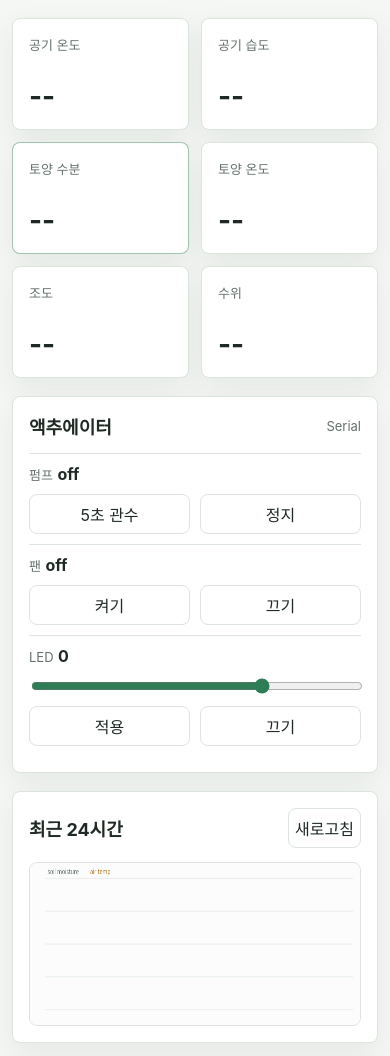
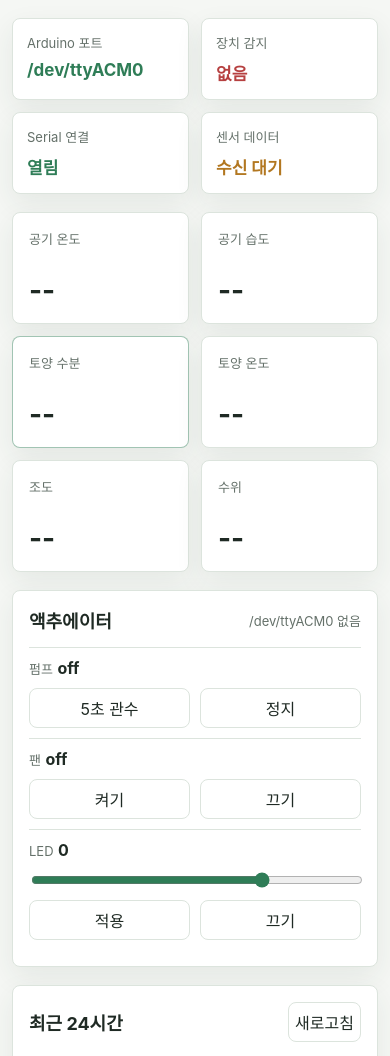
Before and after one commit to ssehai/Arduino-Pi-Smart-Farm, a FastAPI app: page / in a window 390 px wide. Shown: the part 144-1200 px from the top of the page. Run offline with FastAPI, Linux system fonts and the light colour scheme; data comes from the database, SQL or seed files in the repository; data that the repository does not hold is empty.

Commit message:
Require Arduino serial data for dashboard

```diff
--- a/raspberry_pi/app/config.py
+++ b/raspberry_pi/app/config.py
@@ -13,10 +13,9 @@ DATA_DIR = Path(os.getenv("SMARTFARM_DATA_DIR", BASE_DIR.parent / "data"))
 class Settings:
     app_name: str = "Cherry Tomato AI Smart Farm"
     db_path: Path = DATA_DIR / "smartfarm.sqlite3"
-    serial_port: str | None = os.getenv("SERIAL_PORT")
+    serial_port: str = os.getenv("SERIAL_PORT", "/dev/ttyACM0")
     serial_baudrate: int = int(os.getenv("SERIAL_BAUDRATE", "115200"))
     control_interval_seconds: int = int(os.getenv("CONTROL_INTERVAL_SECONDS", "30"))
-    simulator_interval_seconds: int = int(os.getenv("SIMULATOR_INTERVAL_SECONDS", "5"))
 
 
 settings = Settings()
--- a/raspberry_pi/app/control/engine.py
+++ b/raspberry_pi/app/control/engine.py
@@ -44,7 +44,7 @@ class ControlEngine:
         return (datetime.now(ts.tzinfo) - ts).total_seconds() / 3600
 
     async def run_once(self) -> list[dict[str, Any]]:
-        latest = self.db.latest_sensor_reading()
+        latest = self.db.latest_sensor_reading(source="arduino")
         if latest is None:
             return []
 
@@ -52,7 +52,7 @@ class ControlEngine:
         for alert in validate_sensor_reading(latest):
             self.db.insert_alert("warning", alert)
 
-        recent = self.db.sensor_history(hours=2, limit=80)
+        recent = self.db.sensor_history(hours=2, limit=80, source="arduino")
         anomaly = self.anomaly_detector.detect(recent)
         if anomaly.is_anomaly:
             self.db.insert_alert(anomaly.level, "; ".join(anomaly.reasons))
@@ -146,7 +146,7 @@ class ControlEngine:
         source: str,
         reason: str,
     ) -> dict[str, Any]:
-        latest = self.db.latest_sensor_reading()
+        latest = self.db.latest_sensor_reading(source="arduino")
         last_hours = self.last_watering_hours()
         decision = validate_command(
             latest=latest,
--- a/raspberry_pi/app/main.py
+++ b/raspberry_pi/app/main.py
@@ -2,8 +2,6 @@ from __future__ import annotations
 
 import asyncio
 import json
-import math
-import random
 from contextlib import asynccontextmanager
 from typing import Any, Optional
 
@@ -15,7 +13,7 @@ from pydantic import BaseModel, Field
 
 from .ai.disease_model import DiseaseModel
 from .config import BASE_DIR, settings
-from .control.engine import ControlEngine, NoopTransport
+from .control.engine import ControlEngine
 from .control.safety_rules import validate_sensor_reading
 from .database import Database, now_iso
 from .serial_comm.serial_client import SerialClient
@@ -59,13 +57,14 @@ db = Database()
 broker = EventBroker()
 disease_model = DiseaseModel()
 serial_client: SerialClient | None = None
-engine = ControlEngine(db, NoopTransport())
+engine: ControlEngine | None = None
 
 
 async def handle_sensor_message(message: dict[str, Any]) -> None:
     reading = dict(message)
     reading.pop("type", None)
     reading["timestamp"] = now_iso()
+    reading["source"] = "arduino"
     db.insert_sensor_reading(reading)
     for alert in validate_sensor_reading(reading):
         db.insert_alert("warning", alert)
@@ -75,37 +74,13 @@ async def handle_sensor_message(message: dict[str, Any]) -> None:
 async def handle_serial_message(message: dict[str, Any]) -> None:
     if message.get("type") == "safety_event":
         db.insert_alert(str(message.get("level") or "warning"), str(message.get("message") or "Arduino safety event"))
+    await broker.publish("status", build_status())
     await broker.publish("serial", message)
-
-
-async def simulator_loop() -> None:
-    tick = 0
-    while True:
-        tick += 1
-        soil = max(18, min(78, 48 - tick * 0.08 + random.uniform(-1.2, 1.2)))
-        if tick % 180 == 0:
-            soil += 18
-        reading = {
-            "type": "sensor_reading",
-            "timestamp": now_iso(),
-            "air_temp": round(24 + 5 * math.sin(tick / 40) + random.uniform(-0.3, 0.3), 1),
-            "air_humidity": round(62 + 15 * math.sin(tick / 53) + random.uniform(-1.5, 1.5), 1),
-            "soil_moisture": round(soil, 1),
-            "soil_temp": round(22 + 2 * math.sin(tick / 60), 1),
-            "light_lux": round(max(0, 12000 + 9000 * math.sin(tick / 35)), 0),
-            "water_level": "low" if tick % 240 > 220 else "ok",
-            "ph": 6.2,
-            "ec": 2.1,
-            "co2": 550,
-        }
-        await handle_sensor_message(reading)
-        await asyncio.sleep(settings.simulator_interval_seconds)
 
 
 async def control_loop() -> None:
     while True:
-        actions = await engine.run_once()
-        if actions:
+        if engine is not None and await engine.run_once():
             await broker.publish("status", build_status())
         await asyncio.sleep(settings.control_interval_seconds)
 
@@ -115,18 +90,14 @@ async def lifespan(app: FastAPI):
     global serial_client, engine
     tasks: list[asyncio.Task[Any]] = []
 
-    if settings.serial_port:
-        serial_client = SerialClient(
-            port=settings.serial_port,
-            baudrate=settings.serial_baudrate,
-            on_sensor=handle_sensor_message,
-            on_message=handle_serial_message,
-        )
-        engine = ControlEngine(db, serial_client)
-        tasks.append(asyncio.create_task(serial_client.start()))
-    else:
-        engine = ControlEngine(db, NoopTransport())
-        tasks.append(asyncio.create_task(simulator_loop()))
+    serial_client = SerialClient(
+        port=settings.serial_port,
+        baudrate=settings.serial_baudrate,
+        on_sensor=handle_sensor_message,
+        on_message=handle_serial_message,
+    )
+    engine = ControlEngine(db, serial_client)
+    tasks.append(asyncio.create_task(serial_client.start()))
 
     tasks.append(asyncio.create_task(control_loop()))
     try:
@@ -154,7 +125,7 @@ async def api_status() -> dict[str, Any]:
 
 @app.get("/api/history")
 async def api_history(hours: int = 24) -> dict[str, Any]:
-    return {"items": db.sensor_history(hours=max(1, min(hours, 168)))}
+    return {"items": db.sensor_history(hours=max(1, min(hours, 168)), source="arduino")}
 
 
 @app.get("/api/events")
@@ -192,6 +163,8 @@ async def api_mode(payload: ModeRequest) -> dict[str, Any]:
 @app.post("/api/control/pump")
 async def api_control_pump(payload: ControlRequest) -> dict[str, Any]:
     duration = payload.duration_ms if payload.action == "on" else None
+    if engine is None:
+        raise HTTPException(status_code=503, detail="control engine not ready")
     result = await engine.apply_command("pump", payload.action, duration, None, "manual", payload.reason)
     await broker.publish("status", build_status())
     return result
@@ -199,6 +172,8 @@ async def api_control_pump(payload: ControlRequest) -> dict[str, Any]:
 
 @app.post("/api/control/fan")
 async def api_control_fan(payload: ControlRequest) -> dict[str, Any]:
+    if engine is None:
+        raise HTTPException(status_code=503, detail="control engine not ready")
     result = await engine.apply_command("fan", payload.action, None, None, "manual", payload.reason)
     await broker.publish("status", build_status())
     return result
@@ -207,6 +182,8 @@ async def api_control_fan(payload: ControlRequest) -> dict[str, Any]:
 @app.post("/api/control/light")
 async def api_control_light(payload: ControlRequest) -> dict[str, Any]:
     value = payload.value if payload.action == "on" else 0
+    if engine is None:
+        raise HTTPException(status_code=503, detail="control engine not ready")
     result = await engine.apply_command("light", payload.action, None, value, "manual", payload.reason)
     await broker.publish("status", build_status())
     return result
@@ -230,12 +207,23 @@ async def api_camera_analyze(image: UploadFile = File(...)) -> dict[str, Any]:
 
 
 def build_status() -> dict[str, Any]:
+    arduino_status = serial_client.status() if serial_client else {
+        "port": settings.serial_port,
+        "baudrate": settings.serial_baudrate,
+        "device_present": False,
+        "serial_open": False,
+        "last_message_at": None,
+        "last_error": "serial client not initialized",
+    }
+    latest = db.latest_sensor_reading(source="arduino")
+    arduino_status["has_sensor_data"] = latest is not None
     return {
-        "latest": db.latest_sensor_reading(),
+        "latest": latest,
         "state": db.all_state(),
         "events": db.recent_events(10),
         "alerts": db.recent_alerts(10),
         "predictions": db.latest_predictions(5),
-        "serial_connected": settings.serial_port is not None,
+        "arduino": arduino_status,
+        "serial_connected": bool(arduino_status["serial_open"]),
         "timestamp": now_iso(),
     }
--- a/raspberry_pi/app/schemas.sql
+++ b/raspberry_pi/app/schemas.sql
@@ -9,7 +9,8 @@ CREATE TABLE IF NOT EXISTS sensor_readings (
   water_level TEXT,
   ph REAL,
   ec REAL,
-  co2 REAL
+  co2 REAL,
+  source TEXT NOT NULL DEFAULT 'arduino'
 );
 
 CREATE TABLE IF NOT EXISTS actuator_events (
--- a/raspberry_pi/app/static/app.js
+++ b/raspberry_pi/app/static/app.js
@@ -17,6 +17,10 @@ const els = {
   waterCard: document.querySelector(".metric.danger"),
   modeAuto: document.querySelector("#mode-auto"),
   modeManual: document.querySelector("#mode-manual"),
+  arduinoPort: document.querySelector("#arduino-port"),
+  arduinoDevice: document.querySelector("#arduino-device"),
+  arduinoSerial: document.querySelector("#arduino-serial"),
+  arduinoData: document.querySelector("#arduino-data"),
 };
 
 async function postJson(url, body) {
@@ -32,6 +36,7 @@ async function postJson(url, body) {
 function renderStatus(data) {
   const latest = data.latest || {};
   const state = data.state || {};
+  const arduino = data.arduino || {};
   els.airTemp.textContent = fmt(latest.air_temp, " C");
   els.airHumidity.textContent = fmt(latest.air_humidity, " %");
   els.soilMoisture.textContent = fmt(latest.soil_moisture, " %");
@@ -41,8 +46,19 @@ function renderStatus(data) {
   els.pumpState.textContent = state.pump || "--";
   els.fanState.textContent = state.fan || "--";
   els.lightState.textContent = state.light || "0";
-  els.serialState.textContent = data.serial_connected ? "Serial" : "Simulator";
+  els.serialState.textContent = serialSummary(arduino);
+  els.serialState.title = arduino.last_error || "";
   els.waterCard.classList.toggle("low", latest.water_level === "low");
+
+  setStatus(els.arduinoPort, arduino.port || "--", "ok");
+  setStatus(els.arduinoDevice, arduino.device_present ? "감지됨" : "없음", arduino.device_present ? "ok" : "bad");
+  setStatus(els.arduinoSerial, arduino.serial_open ? "열림" : "닫힘", arduino.serial_open ? "ok" : "bad");
+  setStatus(
+    els.arduinoData,
+    arduino.has_sensor_data ? `수신됨 ${latest.timestamp || ""}` : "수신 대기",
+    arduino.has_sensor_data ? "ok" : "warn",
+    arduino.last_error || "",
+  );
 
   els.modeAuto.classList.toggle("active", state.mode === "auto");
   els.modeManual.classList.toggle("active", state.mode === "manual");
@@ -50,6 +66,20 @@ function renderStatus(data) {
   renderList(els.events, data.events || [], eventItem);
   renderList(els.alerts, data.alerts || [], alertItem);
   renderList(els.predictions, data.predictions || [], predictionItem);
+}
+
+function serialSummary(arduino) {
+  if (!arduino.device_present) return `${arduino.port || "/dev/ttyACM0"} 없음`;
+  if (!arduino.serial_open) return "Arduino 연결 실패";
+  if (!arduino.has_sensor_data) return "Arduino 데이터 대기";
+  return "Arduino 연결됨";
+}
+
+function setStatus(node, text, state, title = "") {
+  node.textContent = text;
+  node.classList.remove("ok", "warn", "bad");
+  if (state) node.classList.add(state);
+  node.title = title;
 }
 
 function renderList(container, items, renderer) {
@@ -106,6 +136,12 @@ function drawChart(items) {
   ctx.clearRect(0, 0, w, h);
   ctx.fillStyle = "#fbfcfb";
   ctx.fillRect(0, 0, w, h);
+  if (!items.length) {
+    ctx.fillStyle = "#65716a";
+    ctx.font = "18px system-ui";
+    ctx.fillText("Arduino 센서 데이터 없음", 40, h / 2);
+    return;
+  }
   ctx.strokeStyle = "#dce4dd";
   ctx.lineWidth = 1;
   for (let i = 0; i <= 4; i++) {
@@ -168,4 +204,5 @@ stream.addEventListener("status", event => renderStatus(JSON.parse(event.data)))
 
 loadStatus();
 loadHistory();
+setInterval(loadStatus, 5000);
 setInterval(loadHistory, 60000);
--- a/raspberry_pi/app/static/styles.css
+++ b/raspberry_pi/app/static/styles.css
@@ -109,6 +109,46 @@ h2 {
   display: grid;
   grid-template-columns: repeat(6, minmax(0, 1fr));
   gap: 12px;
+}
+
+.arduino-status {
+  display: grid;
+  grid-template-columns: repeat(4, minmax(0, 1fr));
+  gap: 12px;
+}
+
+.arduino-status div {
+  min-height: 82px;
+  padding: 14px;
+  border: 1px solid var(--line);
+  border-radius: 8px;
+  background: var(--panel);
+  box-shadow: var(--shadow);
+}
+
+.arduino-status span {
+  display: block;
+  margin-bottom: 8px;
+  color: var(--muted);
+  font-size: 13px;
+}
+
+.arduino-status strong {
+  display: block;
+  overflow-wrap: anywhere;
+  font-size: 17px;
+}
+
+.arduino-status .ok {
+  color: var(--green);
+}
+
+.arduino-status .warn {
+  color: var(--amber);
+}
+
+.arduino-status .bad {
+  color: var(--red);
 }
 
 .metric,
@@ -267,6 +307,10 @@ pre {
     grid-template-columns: repeat(2, minmax(0, 1fr));
   }
 
+  .arduino-status {
+    grid-template-columns: repeat(2, minmax(0, 1fr));
+  }
+
   .split {
     grid-template-columns: 1fr;
   }
--- a/raspberry_pi/app/templates/index.html
+++ b/raspberry_pi/app/templates/index.html
@@ -19,6 +19,25 @@
     </header>
 
     <main class="layout">
+      <section class="arduino-status" aria-label="arduino serial status">
+        <div>
+          <span>Arduino 포트</span>
+          <strong id="arduino-port">--</strong>
+        </div>
+        <div>
+          <span>장치 감지</span>
+          <strong id="arduino-device">--</strong>
+        </div>
+        <div>
+          <span>Serial 연결</span>
+          <strong id="arduino-serial">--</strong>
+        </div>
+        <div>
+          <span>센서 데이터</span>
+          <strong id="arduino-data">--</strong>
+        </div>
+      </section>
+
       <section class="sensor-grid" aria-label="current sensors">
         <article class="metric">
           <span>공기 온도</span>
```
Also changed, not shown: raspberry_pi/app/database.py (+27 -7 lines), raspberry_pi/app/serial_comm/serial_client.py (+43 -4 lines), README.md.
